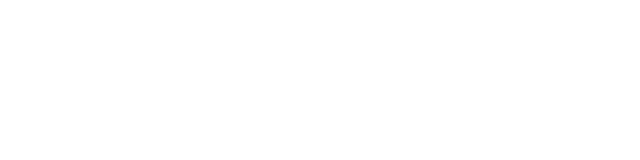
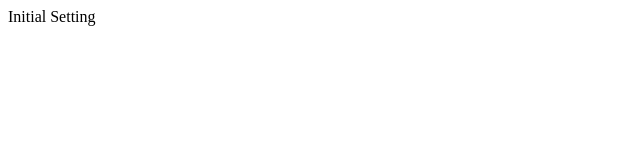
Before and after one commit to hamin2065/instagram-clone-Front-end-, a React (Create React App) app: page / in a window 1280 px wide. Shown: the top 160 px of the page, without its empty margins (0-640 px from the left). Built offline with nearby package versions, Linux system fonts and the light colour scheme.

Commit message:
Initial Setting

```diff
--- a/src/App.js
+++ b/src/App.js
@@ -1,5 +1,5 @@
 function App() {
-  return <div></div>;
+  return <div>Initial Setting</div>;
 }
 
 export default App;
```
